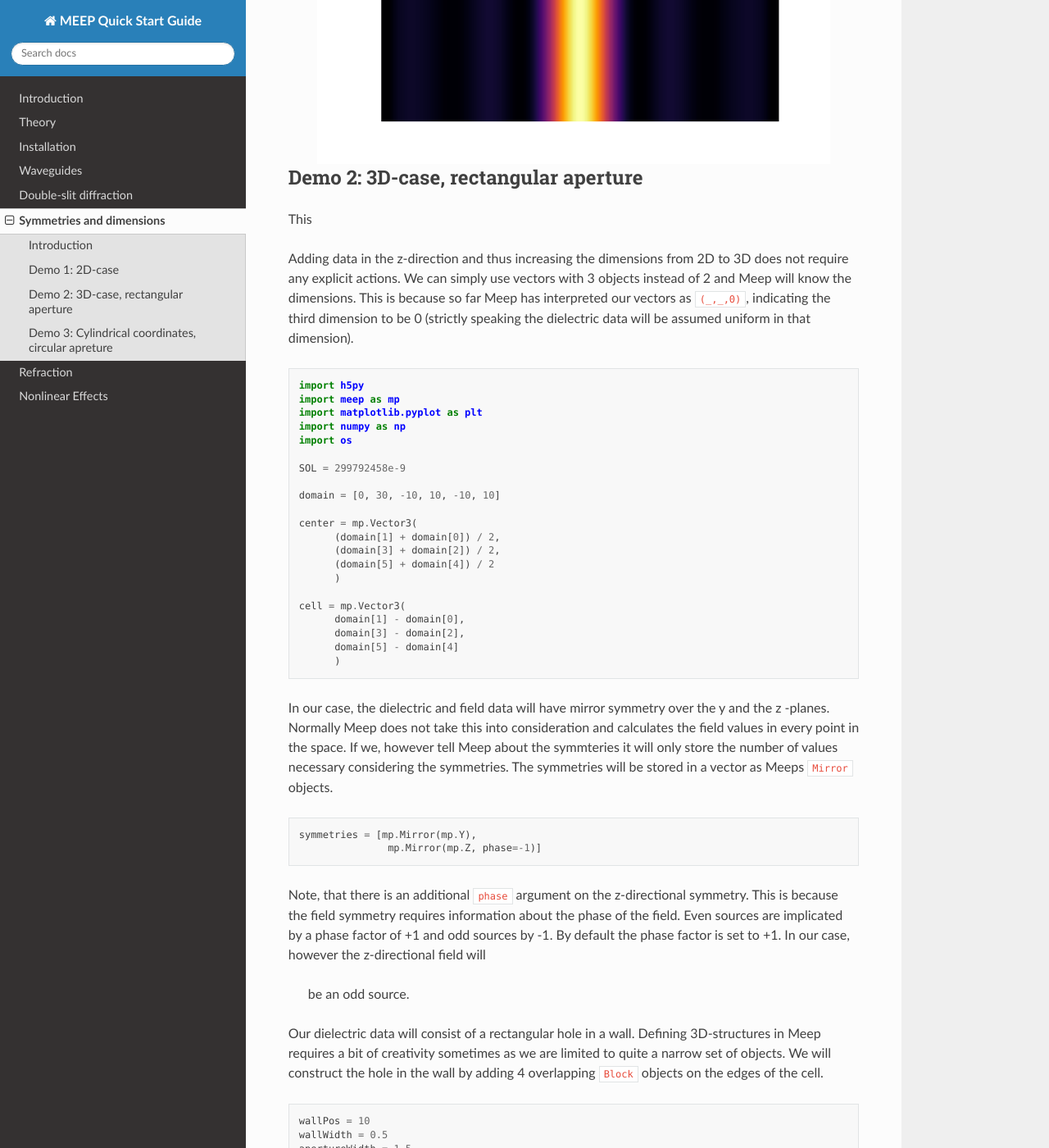
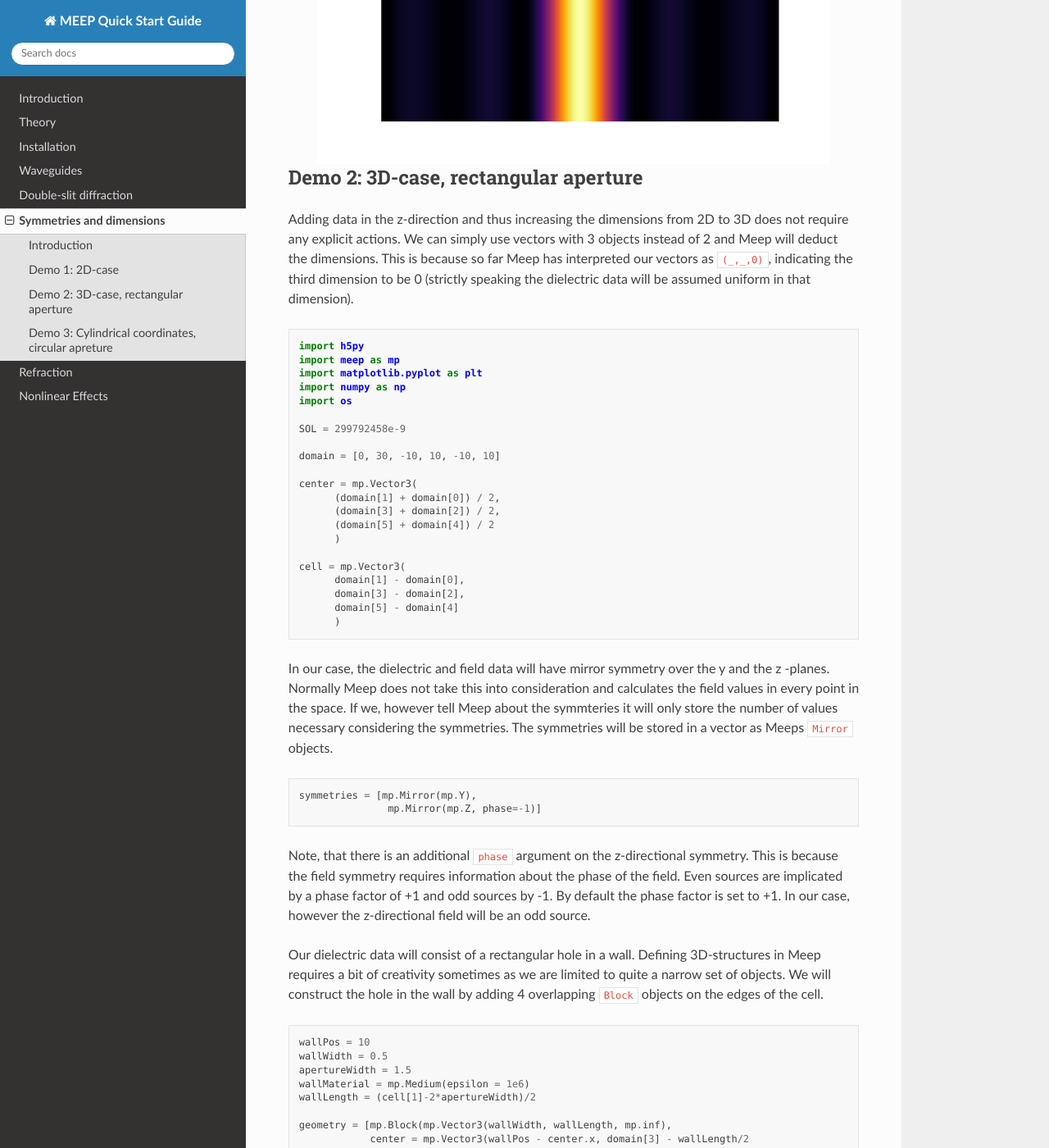
Before and after one commit to lehtisa/tuni_meep_doc, a Sphinx documentation site: the page built from docs/source/symmetries_and_dimensions.rst, in a window 1280 px wide and 1400 px high, scrolled down 4600 px. Shown: the whole window at 82% size. Built offline with Sphinx 7.4.7 and the Read the Docs theme 3.1.0, drawn with Linux system fonts in a browser that asks for light colours; pages that are not in the unit, such as notebooks, are missing from menus; some of the changed text lies outside the part shown.

Commit message:
small tweaks

```diff
--- a/docs/source/symmetries_and_dimensions.rst
+++ b/docs/source/symmetries_and_dimensions.rst
@@ -257,12 +257,9 @@ diffraction pattern, we use NumPys ``vstack``.
 Demo 2: 3D-case, rectangular aperture
 ==========================
 
-This
-
-
 Adding data in the z-direction and thus increasing the dimensions from 2D to 3D
 does not require any explicit actions. We can simply use vectors with 3 objects
-instead of 2 and Meep will know the dimensions. This is because so far Meep has interpreted
+instead of 2 and Meep will deduct the dimensions. This is because so far Meep has interpreted
 our vectors as ``(_,_,0)``, indicating the third dimension to be 0 (strictly speaking the
 dielectric data will be assumed uniform in that dimension).
 
@@ -308,7 +305,7 @@ objects.
 Note, that there is an additional ``phase`` argument on the z-directional symmetry. This is because
 the field symmetry requires information about the phase of the field. Even sources are implicated by a phase factor
 of +1 and odd sources by -1. By default the phase factor is set to +1. In our case, however the z-directional field will
- be an odd source.
+be an odd source.
 
 Our dielectric data will consist of a rectangular hole in a wall. Defining 3D-structures in Meep requires
 a bit of creativity sometimes as we are limited to quite a narrow set of objects. We will construct
@@ -453,7 +450,7 @@ by using the first frame of the simulation.
 Visualizing the 3D data in Meep is possible with using the ``plot3D()`` function on the simulation,
 but in most cases this method is not sufficient. This is where saving the data in a h5-file comes in handy.
 Now that our data is in a separate file, we can visualize it outside of python with for example
-`Paraview <https://www.paraview.org>`_ or in easily accessible websites such as `myhdf5 <https://myhdf5.hdfgroup.org/help>`.
+`Paraview <https://www.paraview.org>`_ or in easily accessible websites such as `myhdf5 <https://myhdf5.hdfgroup.org/help>`_.
 
 
 
@@ -492,7 +489,7 @@ demo, but Meep offers an even better method for this; cylindrical coordinates.
 Cylindrical symmetry can be activated in the simulation by defining
 the dimensions as ``CYLINDRICAL``. By doing so Meep interprets all vectors
 as :math:`(r,\theta,z)` where r is the radius of the cell,
-:math:`/theta` is the angle from the positive r-axis around z-axis and
+:math:`\theta` is the angle from the positive r-axis around z-axis and
 z is the length of the cell, instead of :math:`(x,y,z)`.
 
 .. code-block :: python
```
